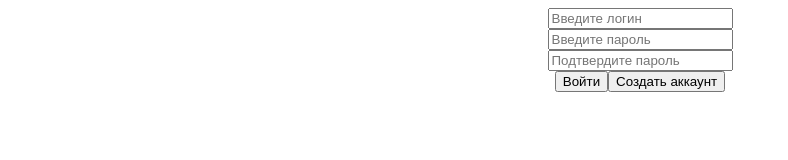
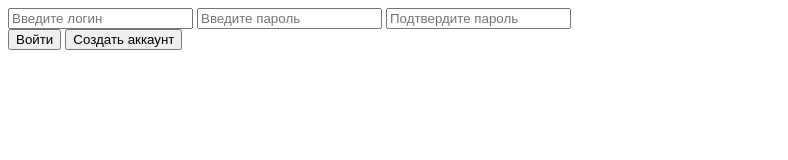
Before and after one commit to Cheef44/Manager-Passwords, a plain HTML site: page web_intarface/registration.html in a window 1280 px wide. Shown: the whole page, without its empty margins (0-788 px from the left). Drawn offline with Linux system fonts and the light colour scheme.

Commit message:
feature(style_import): реализация импорта css файлов

```diff
--- a/web_intarface/styles-registration/styles_import.css
+++ b/web_intarface/styles-registration/styles_import.css
@@ -1,2 +1,8 @@
-@import url('user-input/user-input.css');
-@import url('user-input/user-button/user-button.css');
+@import url('registration/user-input/user-input.css');
+@import url('registration/user-input/user-button/user-button.css');
+@import url('registration/registration.css');
+@import url('global.css');
+@import url('registration/user-input/__user-name/user-input__user-name.css');
+@import url('registration/user-input/user-button/user-button.css');
+@import url('registration/user-input/user-button/__registration/user-button__registration.css');
+@import url('registration/user-input/user-button/__log-in/user-button__log-in.css');
```
